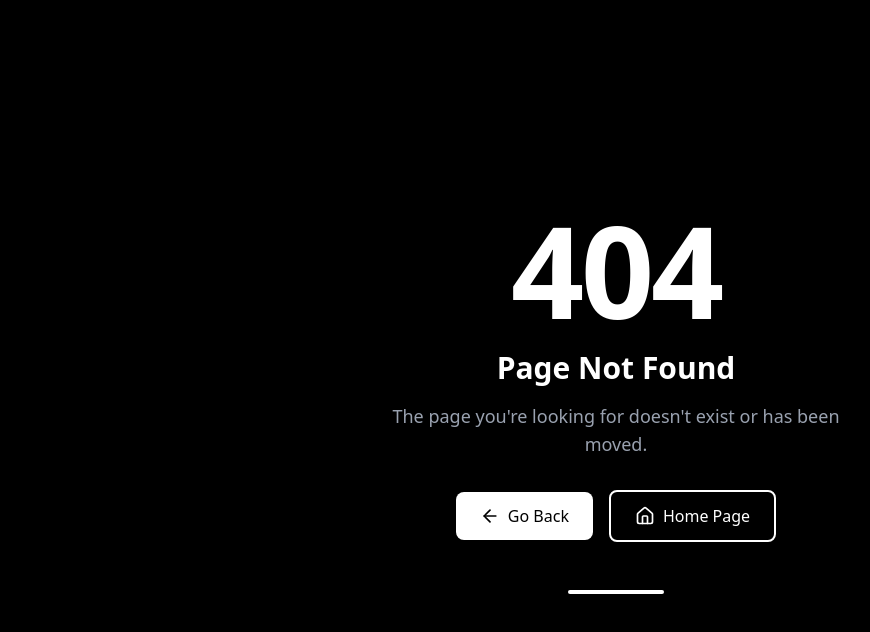
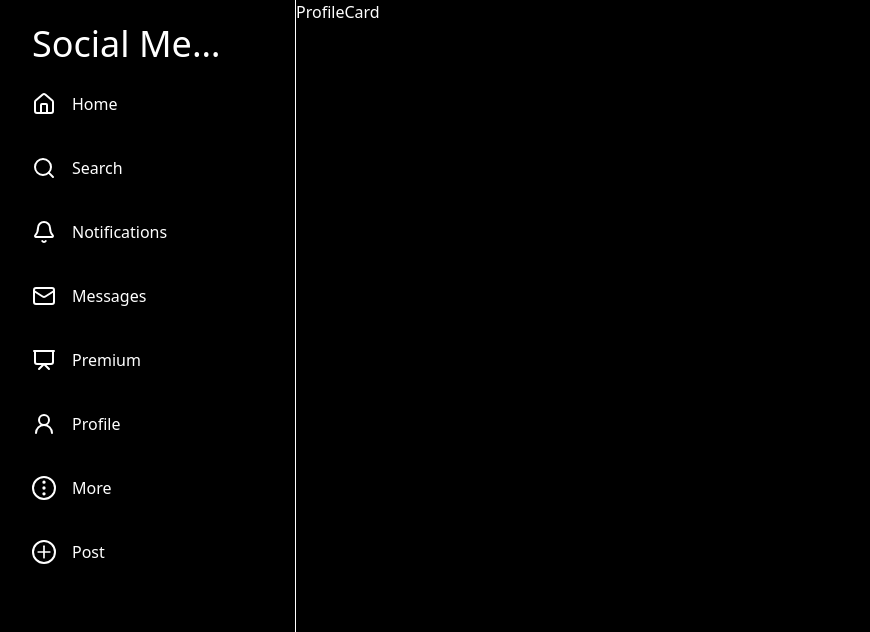
Before and after one commit to Prateet-Github/socialmedia-frontend, a React (Vite) app: page /profile in a window 1280 px wide. Before the commit this address had no page. Shown: the top 632 px of the page, without its empty margins (24-894 px from the left). Built offline with nearby package versions, Linux system fonts and the light colour scheme.

Commit message:
feat: add Profile page and Left component for navigation and some ui changes

```diff
--- a/src/App.jsx
+++ b/src/App.jsx
@@ -5,6 +5,7 @@ import { Routes, Route } from "react-router-dom";
 import Signup from "./pages/Signup";
 import NotFound from "./pages/NotFound";
 import About from "./pages/About";
+import Profile from "./pages/Profile";
 
 const App = () => {
   return (
@@ -16,6 +17,7 @@ const App = () => {
         <Route path="/forgot-password" element={<ForgotPassword />}></Route>
         <Route path="signup" element={<Signup />}></Route>
         <Route path="/about" element={<About />}></Route>
+        <Route path="/profile" element={<Profile />}></Route>
       </Routes>
     </>
   );
--- /dev/null
+++ b/src/components/Left.jsx
@@ -0,0 +1,80 @@
+import { Link } from "react-router-dom";
+import {
+  Bell,
+  HomeIcon,
+  Mail,
+  MoreVertical,
+  PresentationIcon,
+  Search,
+  User2,
+  PlusIcon,
+} from "lucide-react";
+
+const Left = () => {
+  return (
+    <main className="border-r h-screen sticky flex flex-col items-center justify-between py-6 px-10 top-0">
+      <div className="flex flex-col gap-4 w-full">
+        <h1 className="text-4xl px-4 w-full truncate">Social Media</h1>
+        <Link
+          to="/login"
+          className="flex gap-4 w-full px-4 py-3 hover:bg-gray-300 hover:text-black rounded-4xl"
+        >
+          <HomeIcon className="flex-shrink-0" />
+          <p className="truncate w-full">Home</p>
+        </Link>
+        <Link
+          to="/login"
+          className="flex  gap-4 w-full px-4 py-3 hover:bg-gray-300 hover:text-black rounded-4xl"
+        >
+          <Search className="flex-shrink-0" />
+          <p className="truncate w-full">Search</p>
+        </Link>
+        <Link
+          to="/login"
+          className="flex gap-4 w-full px-4 py-3 hover:bg-gray-300 hover:text-black rounded-4xl items-center"
+        >
+          <Bell className="flex-shrink-0" /> {/* ICON NEVER SHRINKS */}
+          <p className="truncate w-full">Notifications</p>{" "}
+          {/* TEXT TRUNCATES */}
+        </Link>
+        <Link
+          to="/login"
+          className="flex gap-4 w-full px-4 py-3 hover:bg-gray-300 hover:text-black rounded-4xl"
+        >
+          <Mail className="flex-shrink-0" />
+          <p className="truncate w-full">Messages</p>
+        </Link>
+        <Link
+          to="/login"
+          className="flex gap-4 w-full px-4 py-3 hover:bg-gray-300 hover:text-black rounded-4xl"
+        >
+          <PresentationIcon className="flex-shrink-0" />
+          <p className="truncate w-full">Premium</p>
+        </Link>
+        <Link
+          to="/profile"
+          className="flex gap-4 w-full px-4 py-3 hover:bg-gray-300 hover:text-black rounded-4xl"
+        >
+          <User2 className="flex-shrink-0" />
+          <p className="truncate w-full">Profile</p>
+        </Link>
+        <Link
+          to="/login"
+          className="flex gap-4 w-full px-4 py-3 hover:bg-gray-300 hover:text-black rounded-4xl"
+        >
+          <MoreVertical className="border-2 rounded-full flex-shrink-0" />
+          <p className="truncate w-full">More</p>
+        </Link>
+        <Link
+          to="/login"
+          className="flex gap-4 w-full px-4 py-3 hover:bg-gray-300 hover:text-black rounded-4xl"
+        >
+          <PlusIcon className="border-2 rounded-full flex-shrink-0" />
+          <p className="truncate w-full">Post</p>
+        </Link>
+      </div>
+    </main>
+  );
+};
+
+export default Left;
--- a/src/pages/Home.jsx
+++ b/src/pages/Home.jsx
@@ -1,208 +1,16 @@
-import {
-  Bell,
-  HomeIcon,
-  Mail,
-  MoreVertical,
-  MoreVerticalIcon,
-  PresentationIcon,
-  Search,
-  User2,
-} from "lucide-react";
-import { Link } from "react-router-dom";
 import FeedCard from "../components/FeedCard.jsx";
+import Left from "../components/Left.jsx";
 
 const Home = () => {
   return (
     <main className="flex min-h-screen max-w-7xl w-full mx-auto">
-      <div className="w-1/4 h-screen sticky border-r flex flex-col items-center justify-between py-6 px-10 top-0">
-        <div className="flex flex-col gap-4 w-full">
-          <h1 className="text-4xl px-4">Social Media</h1>
-          <Link
-            to="/login"
-            className="flex gap-4 w-full px-4 py-3 hover:bg-gray-300 hover:text-black rounded-4xl"
-          >
-            <HomeIcon />
-            <p>Home</p>
-          </Link>
-          <Link
-            to="/login"
-            className="flex  gap-4 w-full px-4 py-3 hover:bg-gray-300 hover:text-black rounded-4xl"
-          >
-            <Search />
-            <p>Search</p>
-          </Link>
-          <Link
-            to="/login"
-            className="flex  gap-4 w-full px-4 py-3 hover:bg-gray-300 hover:text-black rounded-4xl"
-          >
-            <Bell />
-            <p>Notifications</p>
-          </Link>
-          <Link
-            to="/login"
-            className="flex gap-4 w-full px-4 py-3 hover:bg-gray-300 hover:text-black rounded-4xl"
-          >
-            <Mail />
-            <p>Messages</p>
-          </Link>
-          <Link
-            to="/login"
-            className="flex gap-4 w-full px-4 py-3 hover:bg-gray-300 hover:text-black rounded-4xl"
-          >
-            <PresentationIcon />
-            <p>Premium</p>
-          </Link>
-          <Link
-            to="/login"
-            className="flex gap-4 w-full px-4 py-3 hover:bg-gray-300 hover:text-black rounded-4xl"
-          >
-            <User2 />
-            <p>Profile</p>
-          </Link>
-          <Link
-            to="/login"
-            className="flex gap-4 w-full px-4 py-3 hover:bg-gray-300 hover:text-black rounded-4xl"
-          >
-            <MoreVertical className="border-2 rounded-full" />
-            <p>More</p>
-          </Link>
-
-          <button className="w-full py-3 rounded-4xl bg-white text-black cursor-pointer hover:bg-gray-300">
-            Post
-          </button>
-        </div>
-        <div className="flex flex-col w-full">
-          <div className="flex justify-between items-center w-full text-white rounded-4xl py-3 px-8 hover:bg-gray-300 cursor-pointer">
-            <img src="pfp.jpeg" alt="pfp" className="size-10 rounded-full" />
-            <div className="flex flex-col">
-              <p>name</p>
-              <p>username</p>
-            </div>
-            <Link to="/login" className="">
-              <MoreVerticalIcon></MoreVerticalIcon>
-            </Link>
-          </div>
-        </div>
+      <div className="w-1/4">
+        <Left />
       </div>
-      <div className="w-2/4 flex flex-col justify">
-        {/* <div className="border-b py-5 px-10 flex items-center gap-4">
-          <div className="flex flex-col gap-2 w-20">
-            <img
-              src="pfp.jpeg"
-              className="w-20 h-20 rounded-full object-cover"
-              alt="story"
-            />
-            <p className="truncate text-center w-full">prateet_tiwarii</p>
-          </div>
-
-          <div className="flex flex-col gap-2 w-20">
-            <img
-              src="pfp.jpeg"
-              className="w-20 h-20 rounded-full object-cover"
-              alt="story"
-            />
-            <p className="truncate text-center w-full">Usernameeeeee</p>
-          </div>
-
-          <div className="flex flex-col gap-2 w-20">
-            <img
-              src="pfp.jpeg"
-              className="w-20 h-20 rounded-full object-cover"
-              alt="story"
-            />
-            <p className="truncate text-center w-full">Usernameeeeee</p>
-          </div>
-
-          <div className="flex flex-col gap-2 w-20">
-            <img
-              src="pfp.jpeg"
-              className="w-20 h-20 rounded-full object-cover"
-              alt="story"
-            />
-            <p className="truncate text-center w-full">Usernameeeeee</p>
-          </div>
-        </div> */}
-
-        <div>
-          <FeedCard />
-        </div>
+      <div className="w-2/4">
+        <FeedCard />
       </div>
-      <div className="w-1/4 border-l h-screen top-0 sticky px-4 py-6 flex flex-col gap-4">
-        <h1 className="font-bold">Suggested for you</h1>
-
-        <div className="flex items-center gap-3 p-3">
-          {/* Profile Picture */}
-          <img
-            src="pfp.jpeg"
-            alt="pfp"
-            className="w-10 h-10 rounded-full object-cover"
-          />
-
-          {/* Username */}
-          <p className="text-white font-medium flex-1 min-w-0">
-            suggested_user
-          </p>
-
-          {/* Follow Button */}
-          <button className="px-3 py-1.5 bg-white text-black cursor-pointer text-sm font-semibold rounded-full  transition-colors whitespace-nowrap">
-            Follow
-          </button>
-        </div>
-        <div className="flex items-center gap-3 p-3">
-          {/* Profile Picture */}
-          <img
-            src="pfp.jpeg"
-            alt="pfp"
-            className="w-10 h-10 rounded-full object-cover"
-          />
-
-          {/* Username */}
-          <p className="text-white font-medium flex-1 min-w-0">
-            suggested_user
-          </p>
-
-          {/* Follow Button */}
-          <button className="px-3 py-1.5  bg-white text-black cursor-pointer text-sm font-semibold rounded-full transition-colors whitespace-nowrap">
-            Follow
-          </button>
-        </div>
-        <div className="flex items-center gap-3 p-3">
-          {/* Profile Picture */}
-          <img
-            src="pfp.jpeg"
-            alt="pfp"
-            className="w-10 h-10 rounded-full object-cover"
-          />
-
-          {/* Username */}
-          <p className="text-white font-medium flex-1 min-w-0">
-            suggested_user
-          </p>
-
-          {/* Follow Button */}
-          <button className="px-3 py-1.5  bg-white text-black cursor-pointer text-sm font-semibold rounded-full  transition-colors whitespace-nowrap">
-            Follow
-          </button>
-        </div>
-        <div className="flex items-center gap-3 p-3">
-          {/* Profile Picture */}
-          <img
-            src="pfp.jpeg"
-            alt="pfp"
-            className="w-10 h-10 rounded-full object-cover"
-          />
-
-          {/* Username */}
-          <p className="text-white font-medium flex-1 min-w-0">
-            suggested_user
-          </p>
-
-          {/* Follow Button */}
-          <button className="px-3 py-1.5  bg-white text-black cursor-pointer text-sm font-semibold rounded-full transition-colors whitespace-nowrap">
-            Follow
-          </button>
-        </div>
-      </div>
+      <div className="w-1/4 border-l h-screen top-0 sticky px-4 py-6 flex flex-col gap-4"></div>
     </main>
   );
 };
--- /dev/null
+++ b/src/pages/Profile.jsx
@@ -0,0 +1,17 @@
+import Left from "../components/Left";
+import ProfileCard from "../components/ProfileCard";
+
+const Profile = () => {
+  return (
+    <main className="flex min-h-screen max-w-7xl w-full mx-auto">
+      <div className="w-1/4">
+        <Left />
+      </div>
+      <div className="w-3/4">
+        <ProfileCard />
+      </div>
+    </main>
+  );
+};
+
+export default Profile;
```
